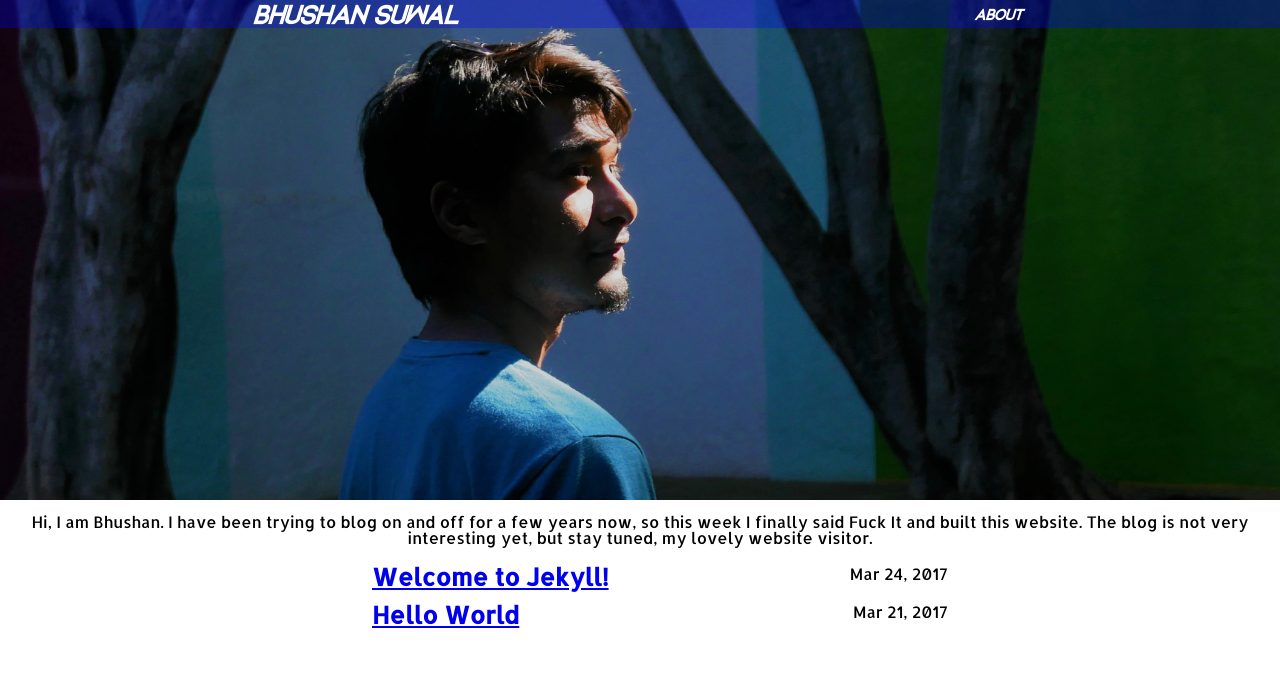
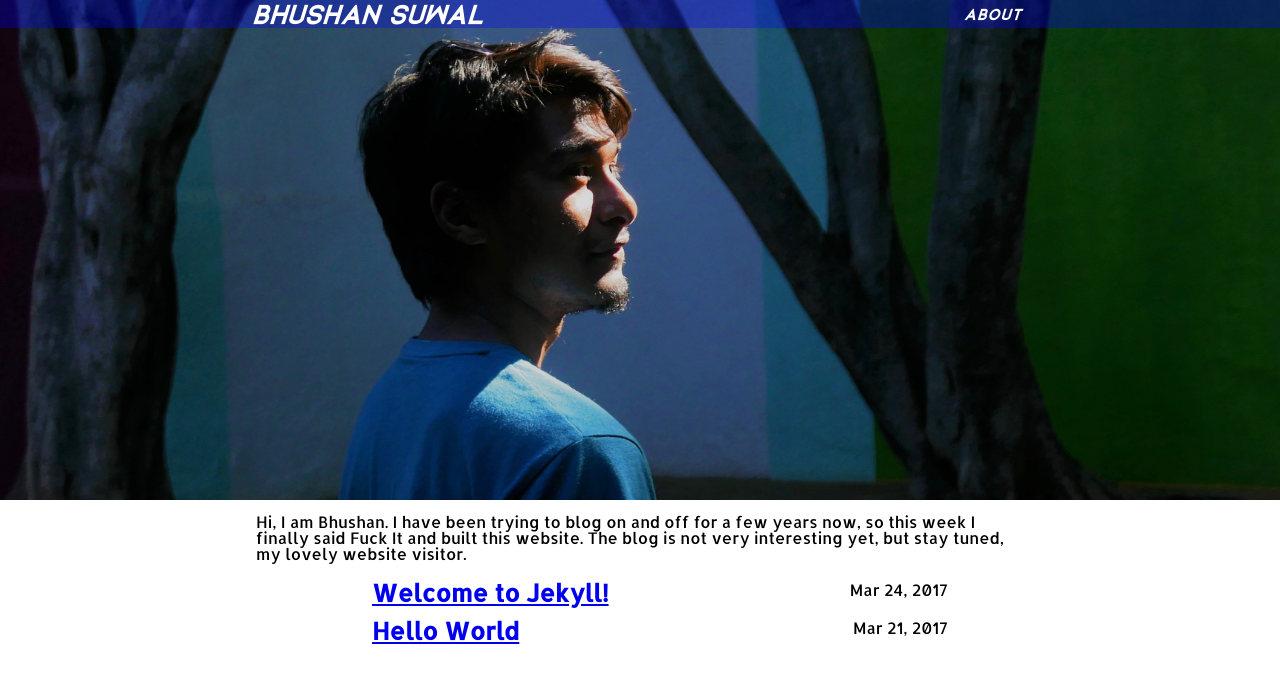
Before and after one commit to bsuwal/site, a Jekyll site: the page built from index.html, in a window 1280 px wide. Shown: the top 683 px of the page. Built offline with Jekyll 4.4.1, drawn with Linux system fonts in a browser that asks for light colours.

Commit message:
centered the homepage

```diff
--- a/assets/home.css
+++ b/assets/home.css
@@ -35,6 +35,7 @@
 	margin: 0 auto;
     max-width: 48rem;
 	font-family: dedecus;
+	letter-spacing: 2px;
 	z-index: 0;
 }
 
@@ -54,8 +55,10 @@
 }
 
 .posts-header {
-	text-align: center;
+	text-align: left;
 	font-family: allerta;
+	max-width: 48rem;
+	margin: auto;
 }
 
 .post-container {
```
